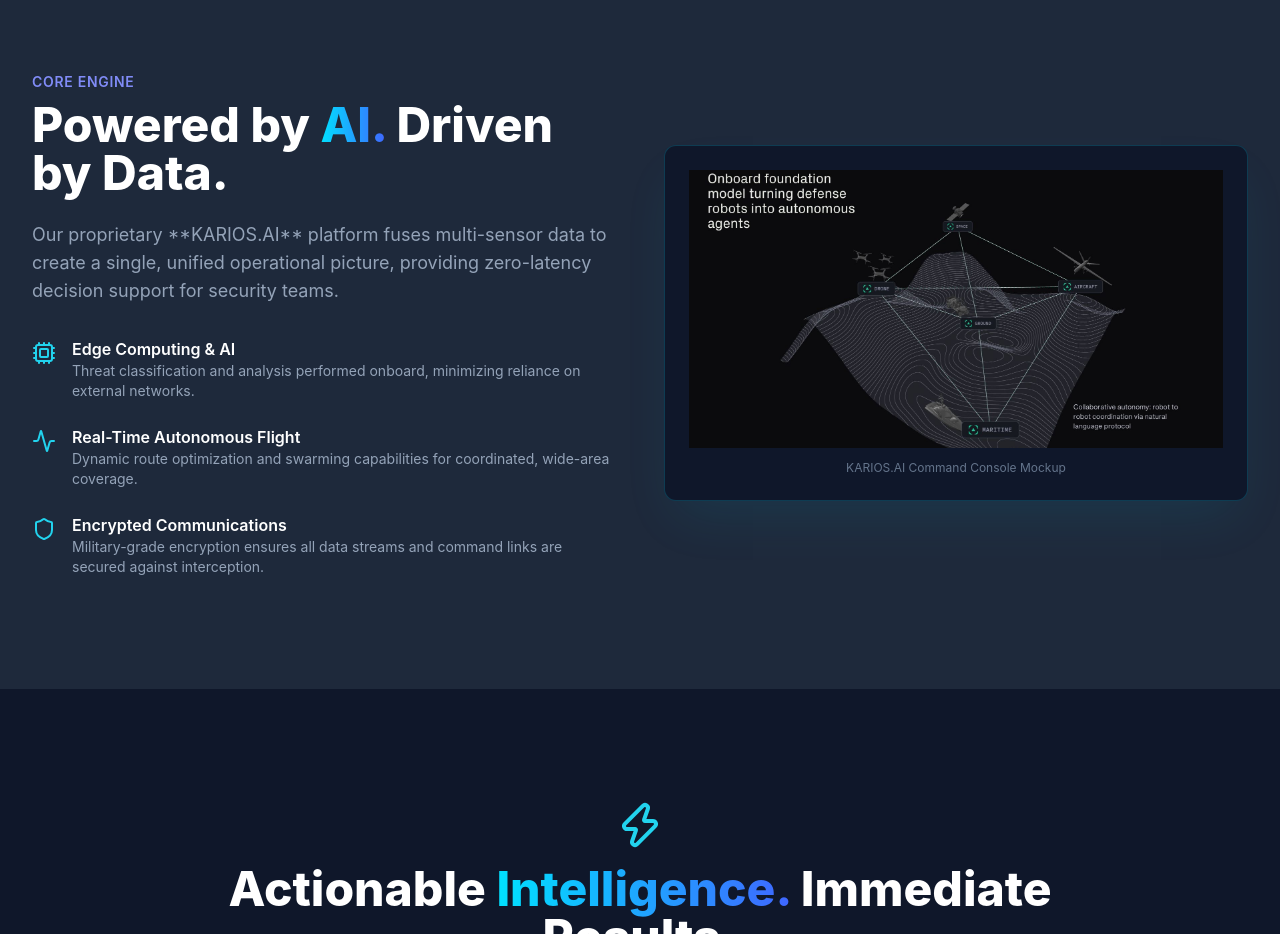
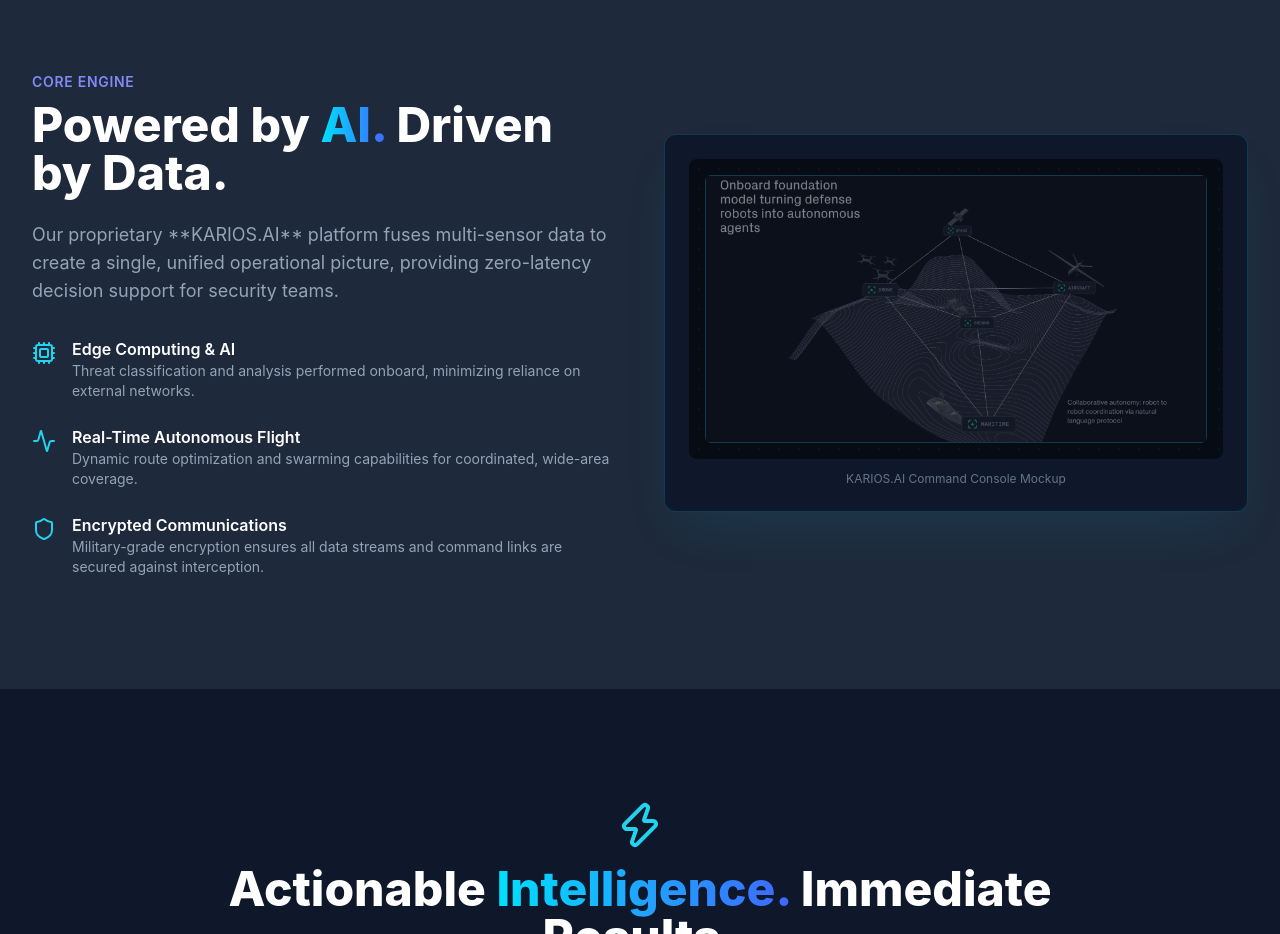
Before and after one commit to soloHub/drone-defense-web, a plain HTML site: page index.html in a window 1280 px wide. Shown: the part 1780-2714 px from the top of the page. Drawn offline with nearby package versions, Linux system fonts and the light colour scheme.

Commit message:
Update Visual Mockup

```diff
--- a/index.html
+++ b/index.html
@@ -288,11 +288,13 @@
                     </div>
 
                     <!-- Visual Mockup (Placeholder for data visualization) -->
-                    <div
-                        class="aspect-video hidden lg:block relative p-6 bg-slate-900 rounded-xl shadow-2xl shadow-cyan-500/10 border border-cyan-700/40">
+                    <div class="hidden lg:block relative p-6 bg-slate-900 rounded-xl shadow-2xl shadow-cyan-500/10 border border-cyan-700/40">
                         <!-- Simulated Command Dashboard -->
-                        <div class="w-full h-full bg-cover bg-center"
-                            style="background-image: url('mockup_1.jpg'); filter: blur(0px);">
+                        <div class="aspect-video bg-black rounded-lg p-4 relative overflow-hidden opacity-50">
+                            <div class="absolute inset-0 opacity-10" style="background-image: radial-gradient(circle, #00E1FF 1px, transparent 1px); background-size: 20px 20px;"></div>
+                            <div class="w-full h-full bg-slate-900 border border-cyan-800 rounded-md flex items-center justify-center mb-4">
+                                <div class="w-full h-full bg-cover bg-center" style="background-image: url('mockup_1.JPG'); filter: blur(0px);"></div>
+                            </div>
                         </div>
                         <p class="text-center text-xs mt-3 text-slate-500">KARIOS.AI Command Console Mockup</p>
                     </div>
```
